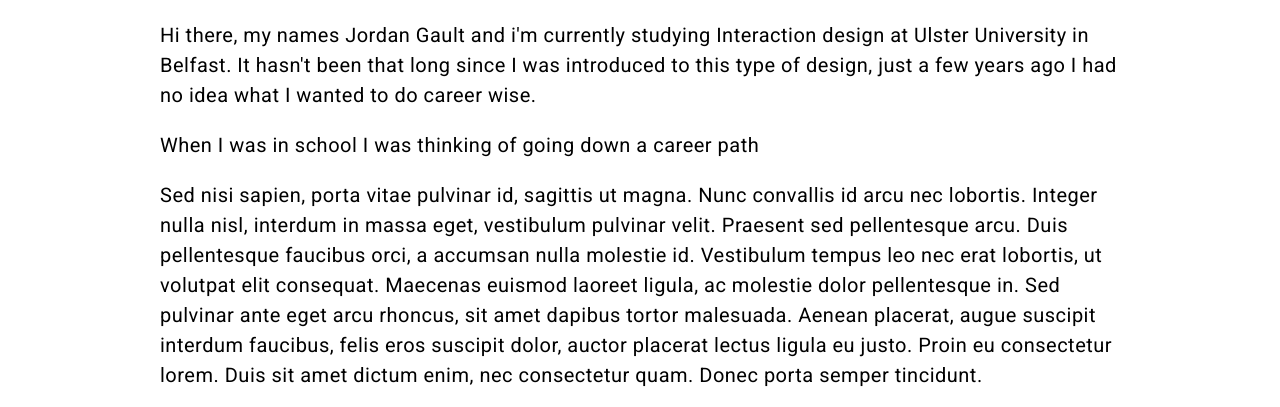
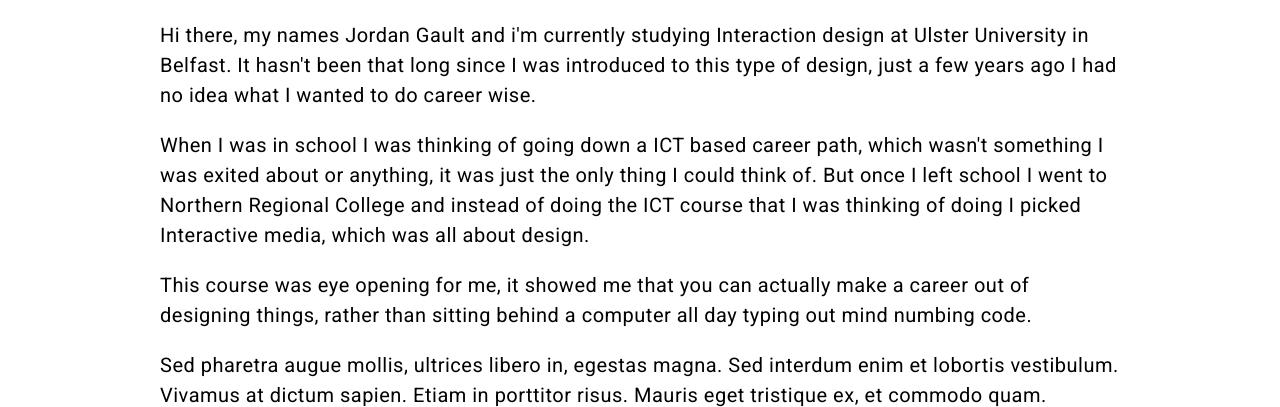
Before and after one commit to Jordyquench/portfolio-site, a plain HTML site: page index.html in a window 1280 px wide. Shown: the part 1020-1427 px from the top of the page. Drawn offline with nearby package versions, Linux system fonts and the light colour scheme; some packages are replaced by stand-ins of ours; a script that the page names is missing.

Commit message:
changed text

```diff
--- a/index.html
+++ b/index.html
@@ -41,9 +41,9 @@
 				It hasn't been that long since I was introduced to this type of design, just a few years ago I had no idea what I wanted
 				to do career wise.</p>
 
-				<p>When I was in school I was thinking of going down a career path</p>
+				<p>When I was in school I was thinking of going down a ICT based career path, which wasn't something I was exited about or anything, it was just the only thing I could think of. But once I left school I went to Northern Regional College and instead of doing the ICT course that I was thinking of doing I picked Interactive media, which was all about design. </p>
 
-				<p>Sed nisi sapien, porta vitae pulvinar id, sagittis ut magna. Nunc convallis id arcu nec lobortis. Integer nulla nisl, interdum in massa eget, vestibulum pulvinar velit. Praesent sed pellentesque arcu. Duis pellentesque faucibus orci, a accumsan nulla molestie id. Vestibulum tempus leo nec erat lobortis, ut volutpat elit consequat. Maecenas euismod laoreet ligula, ac molestie dolor pellentesque in. Sed pulvinar ante eget arcu rhoncus, sit amet dapibus tortor malesuada. Aenean placerat, augue suscipit interdum faucibus, felis eros suscipit dolor, auctor placerat lectus ligula eu justo. Proin eu consectetur lorem. Duis sit amet dictum enim, nec consectetur quam. Donec porta semper tincidunt.</p>
+				<p>This course was eye opening for me, it showed me that you can actually make a career out of designing things, rather than sitting behind a computer all day typing out mind numbing code.</p>
 
 				<p>Sed pharetra augue mollis, ultrices libero in, egestas magna. Sed interdum enim et lobortis vestibulum. Vivamus at dictum sapien. Etiam in porttitor risus. Mauris eget tristique ex, et commodo quam. Interdum et malesuada fames ac ante ipsum primis in faucibus. Proin tempor, neque sed placerat varius, ante eros feugiat nisl, interdum ornare sem nisl sit amet nulla. Nulla tincidunt consectetur ligula id mattis. Duis interdum, turpis sit amet volutpat vestibulum, elit tellus vulputate turpis, in blandit nunc odio a odio. Aenean ultricies magna eu nunc semper, eu malesuada ligula congue. Quisque lobortis urna sed augue pulvinar malesuada.
 				</p>
@@ -61,24 +61,6 @@
 				<img src="images/visual-marque-small.png">
 			</div><!-- close portfolio title-->
 
-			<!--
-			<section class="portfolio-showcase">
-				<div class="portfolio-piece">
-					<img src="images/lego-scene.png">
-				</div>
-				<div class="portfolio-piece">
-				<img src="images/raindrop-droptop.png">
-				</div>
-				<div class="portfolio-piece">
-				<img src="images/suits-poster.png">
-				</div>
-				<div class="portfolio-piece">
-				<img src="images/typeface.png">
-				</div>
-				<div class="portfolio-piece">
-				<img src="images/away-days.png">
-				</div>
-			</section><!-->
 		<section class="portfolio-showcase">
 			<section class="portfolio-pic">
 				<img src="images/typeface-showcase.png">
```
